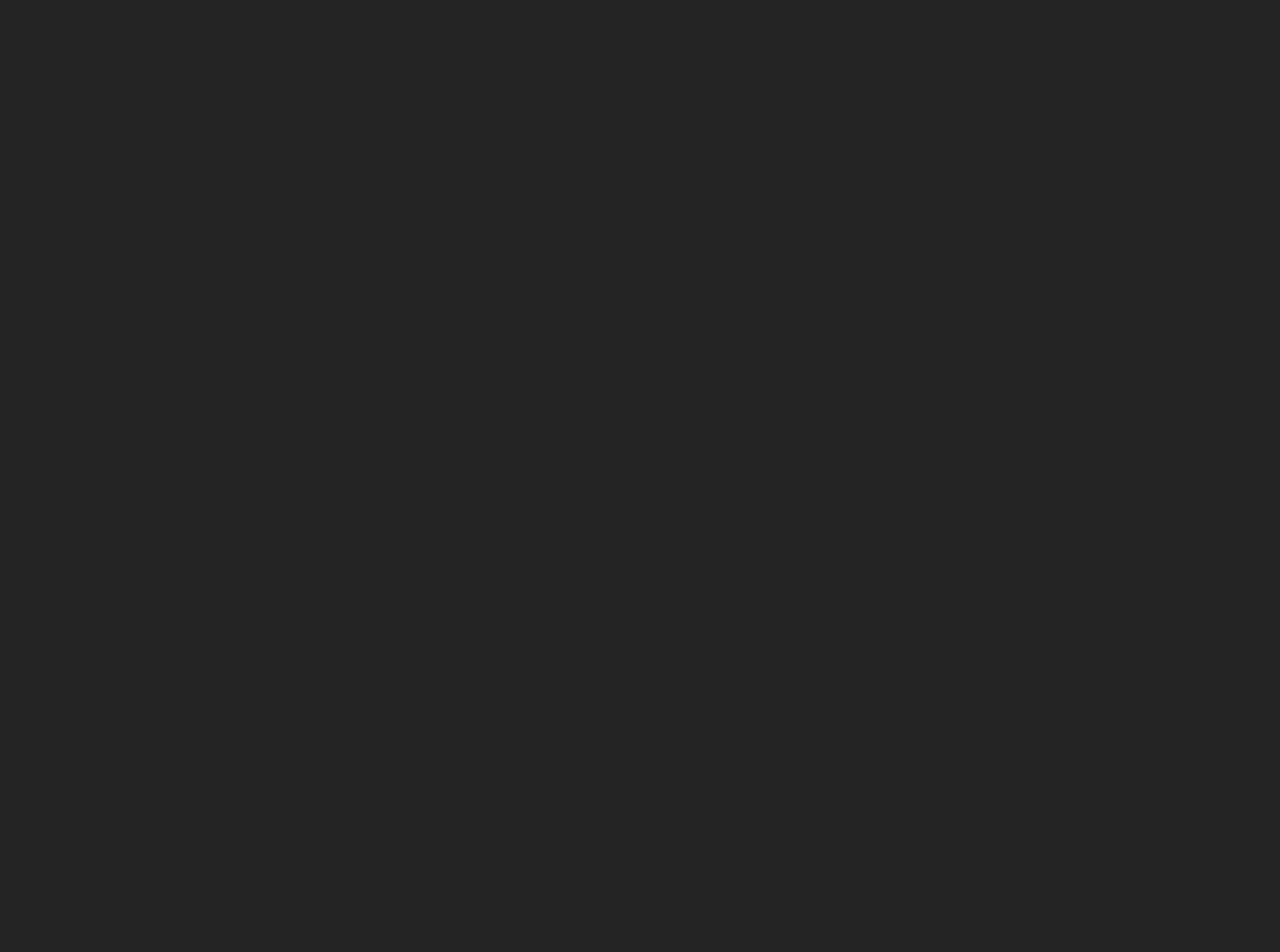
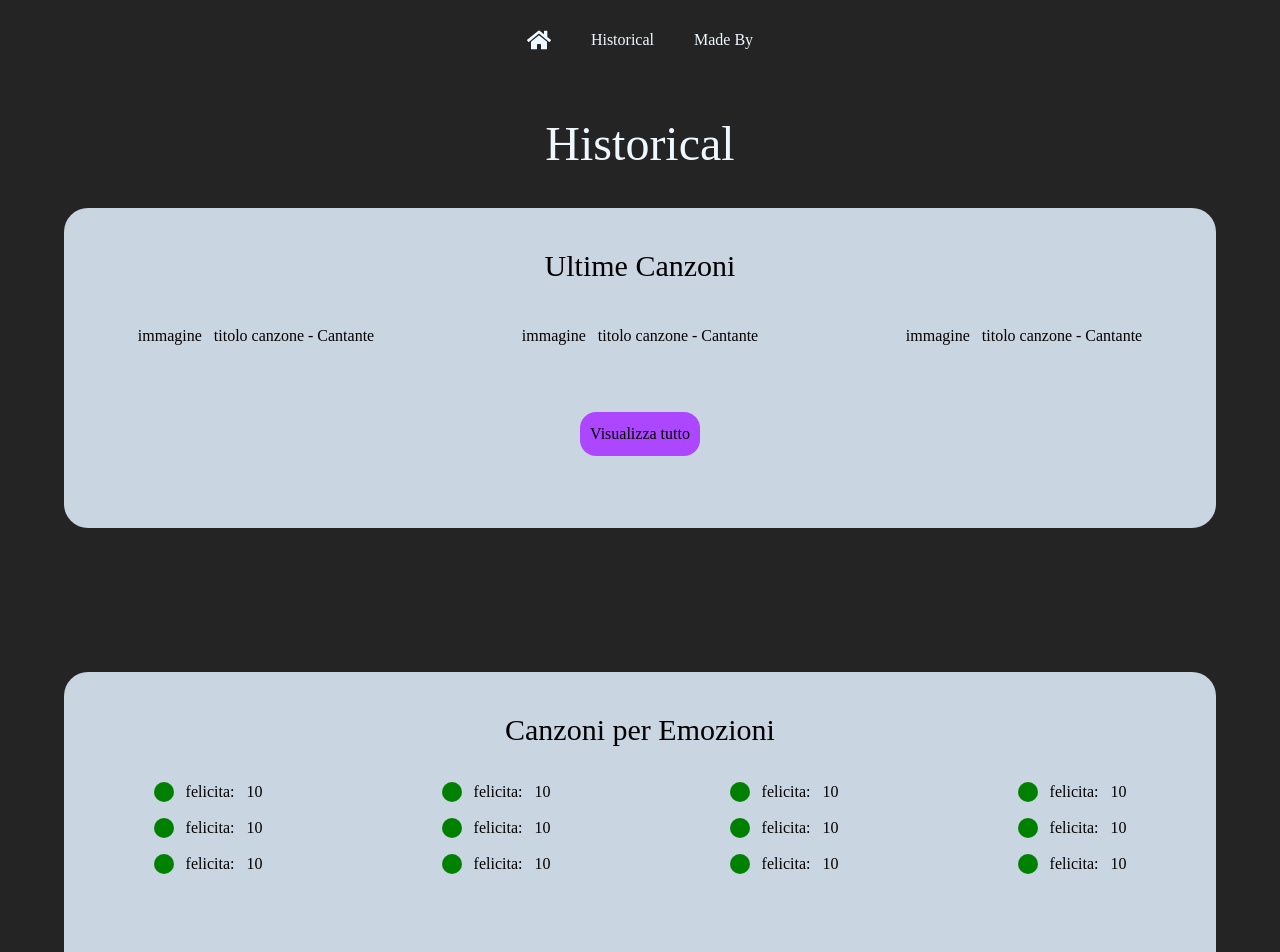
Before and after one commit to Gioma10/Mood-song, a React (Vite) app: page /historical in a window 1280 px wide. Before the commit this address had no page. Shown: the top 952 px of the page. Before the commit the page ends 800 px from the top, so only its background shows below. Built offline with nearby package versions, Linux system fonts and the light colour scheme; a web font is replaced by a local one.

Commit message:
Historical first relese

```diff
--- a/src/App.tsx
+++ b/src/App.tsx
@@ -6,6 +6,7 @@ import ChooseEmotions from "./pages/ChooseEmotions";
 import ChooseCategory from "./pages/ChooseCategory";
 import GenerateResult from "./pages/GenerateResult";
 import MadeBy from "./pages/MadeBy";
+import Historical from "./pages/Historical";
 import { ANSWERQUESTIONS } from "./utils/answerQuestions";
 
 interface AnswerObject {
@@ -57,6 +58,7 @@ function App() {
           <Route path="/choose-emotions" element= {selectedCategory ? <ChooseEmotions onGenerate={handleGenerate} emotions={selectedCategory.emotions}/> : <Navigate to="/" />} />
           <Route path="/result-generate" element={<GenerateResult answer={answer}/>} />
           <Route path="/made-by" element={<MadeBy />} />
+          <Route path="/historical" element={<Historical />} />
         </Route>
       </Routes>
     </Router>
--- /dev/null
+++ b/src/components/Emotions.tsx
@@ -0,0 +1,18 @@
+interface EmotionProps {
+    bgColor: string,
+    name: string,
+    timeListen: number
+}
+
+const Emotion: React.FC<EmotionProps> = ({ bgColor, name, timeListen }) => {
+
+    return (
+        <div className="flex gap-3 w-[25%] justify-center items-center mb-3">
+            <div className="rounded-[50%] w-[20px] h-[20px]" style={{background: bgColor}}></div>
+            <p>{name}:</p>
+            <p>{timeListen}</p>
+        </div>
+    )
+}
+
+export default Emotion
--- a/src/components/Navbar.tsx
+++ b/src/components/Navbar.tsx
@@ -2,19 +2,19 @@ import React from "react";
 import { FaHome } from "react-icons/fa";
 import { Link } from "react-router-dom";
 
-const Navbar: React.FC = ()=>{
+const Navbar: React.FC = () => {
 
     return (
         <nav className="fixed w-full flex items-center justify-center">
             <ul className="rounded-4xl flex justify-center items-center mt-5">
                 <Link to={'/'}>
                     <li className="text-2xl py-2 px-5 cursor-pointer group relative flex justify-center">
-                            <FaHome/>
-                            <div className="absolute bottom-1 w-0 transition-all duration-500 group-hover:w-2/3 h-0.5 bg-purple-600"></div>
+                        <FaHome />
+                        <div className="absolute bottom-1 w-0 transition-all duration-500 group-hover:w-2/3 h-0.5 bg-purple-600"></div>
                     </li>
                 </Link>
                 <li className="py-2 px-5 cursor-pointer group relative flex justify-center">
-                    <span>Historical</span>
+                    <Link to="/historical">Historical</Link>
                     <div className="absolute bottom-1 w-0 transition-all duration-500 group-hover:w-2/3 h-0.5 bg-purple-600"></div>
                 </li>
                 <li className="py-2 px-5 cursor-pointer group relative flex justify-center">
--- /dev/null
+++ b/src/pages/Historical.tsx
@@ -0,0 +1,56 @@
+import Button from "../components/Button"
+import Emotion from "../components/Emotions";
+
+const Historical = () => {
+
+    return (
+        <div className="w-full h-[100%] pt-30">
+            <h1 className="w-[200px] text-center m-auto text-5xl mb-10">Historical</h1>
+            <div className="w-[90%]  bg-slate-300 h-80 m-auto text-black rounded-3xl mb-36">
+                <h2 className="text-3xl text-center mt-10 pt-10">Ultime Canzoni</h2>
+                <div className=" flex justify-around items-center mt-10">
+                    <div className=" flex gap-3">
+                        <p>immagine</p>
+                        <p>titolo canzone - Cantante</p>
+                    </div>
+                    <div className=" flex gap-3">
+                        <p>immagine</p>
+                        <p>titolo canzone - Cantante</p>
+                    </div>
+                    <div className=" flex gap-3">
+                        <p>immagine</p>
+                        <p>titolo canzone - Cantante</p>
+                    </div>
+                </div>
+                <div className=" p-0 mt-10 text-center">
+                    <Button text="Visualizza tutto" path=""></Button>
+                </div>
+            </div>
+
+
+            <div className="w-[90%]  bg-slate-300 h-100 m-auto text-black rounded-3xl mb-56">
+                <h2 className="text-3xl text-center mt-10 pt-10">Canzoni per Emozioni</h2>
+
+                <div className="flex flex-wrap mt-8">
+                    <Emotion bgColor="green" name="felicita" timeListen={10}/>
+                    <Emotion bgColor="green" name="felicita" timeListen={10}/>
+                    <Emotion bgColor="green" name="felicita" timeListen={10}/>
+                    <Emotion bgColor="green" name="felicita" timeListen={10}/>
+                    <Emotion bgColor="green" name="felicita" timeListen={10}/>
+                    <Emotion bgColor="green" name="felicita" timeListen={10}/>
+                    <Emotion bgColor="green" name="felicita" timeListen={10}/>
+                    <Emotion bgColor="green" name="felicita" timeListen={10}/>
+                    <Emotion bgColor="green" name="felicita" timeListen={10}/>
+                    <Emotion bgColor="green" name="felicita" timeListen={10}/>
+                    <Emotion bgColor="green" name="felicita" timeListen={10}/>
+                    <Emotion bgColor="green" name="felicita" timeListen={10}/>
+                </div>
+
+            </div>
+
+
+        </div>
+    )
+}
+
+export default Historical;
--- a/src/pages/MadeBy.tsx
+++ b/src/pages/MadeBy.tsx
@@ -4,7 +4,7 @@ import LinkedinLogo from "../img/linkedinLogo.png"
 const MadeBy = () => {
 
     return (
-        <div className="h-screen w-screen mt-40">
+        <div className="h-screen w-screen pt-30">
             <h1 className="w-[200px] text-center m-auto text-5xl">Made By</h1>
             <div className="h-screen flex justify-between mt-20 ml-7 mr-7">
                 <div className="h-96 w-96 bg-purple-500 rounded-3xl text-center hover:translate-x-6 transform transition duration-300">
```
